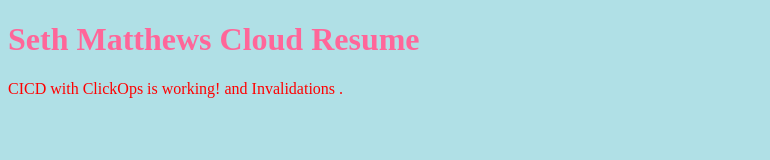
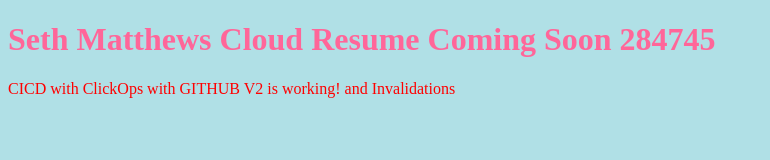
Before and after one commit to SethMatthews/frontend-static-CRC, a plain HTML site: page index.html in a window 1280 px wide. Shown: the whole page, without its empty margins (0-770 px from the left). Drawn offline with Linux system fonts and the light colour scheme.

Commit message:
Testing Github CICD Version 2 with click ops. Push should create change and invaildation

```diff
--- a/index.html
+++ b/index.html
@@ -5,8 +5,8 @@
 </head>
 <body>
 
-<h1>Seth Matthews Cloud Resume</h1>
-<p> CICD with ClickOps is working! and Invalidations .</p>
+<h1>Seth Matthews Cloud Resume Coming Soon 284745</h1>
+<p> CICD with ClickOps with GITHUB V2  is working! and Invalidations</p>
 
 </body>
 </html>
```
